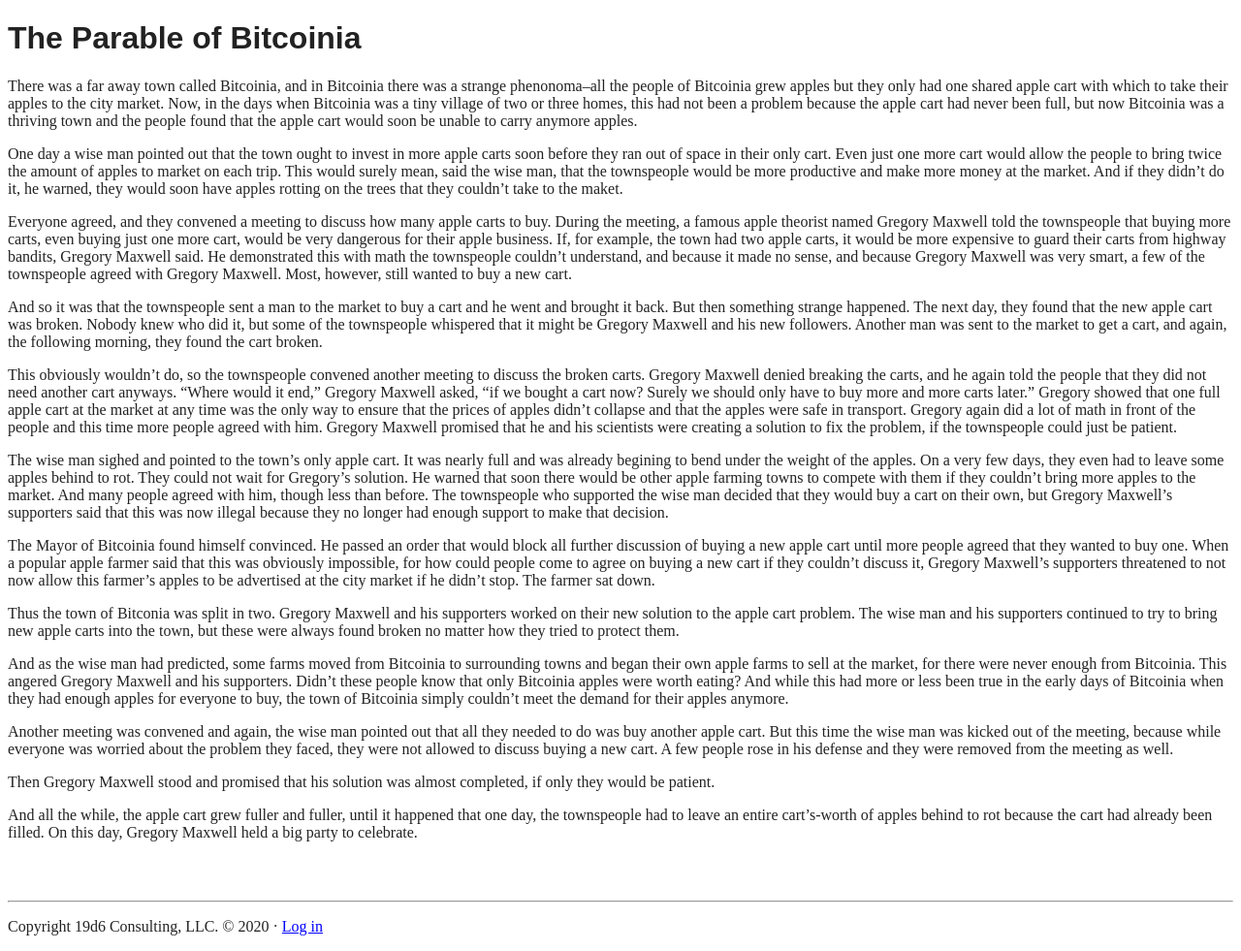
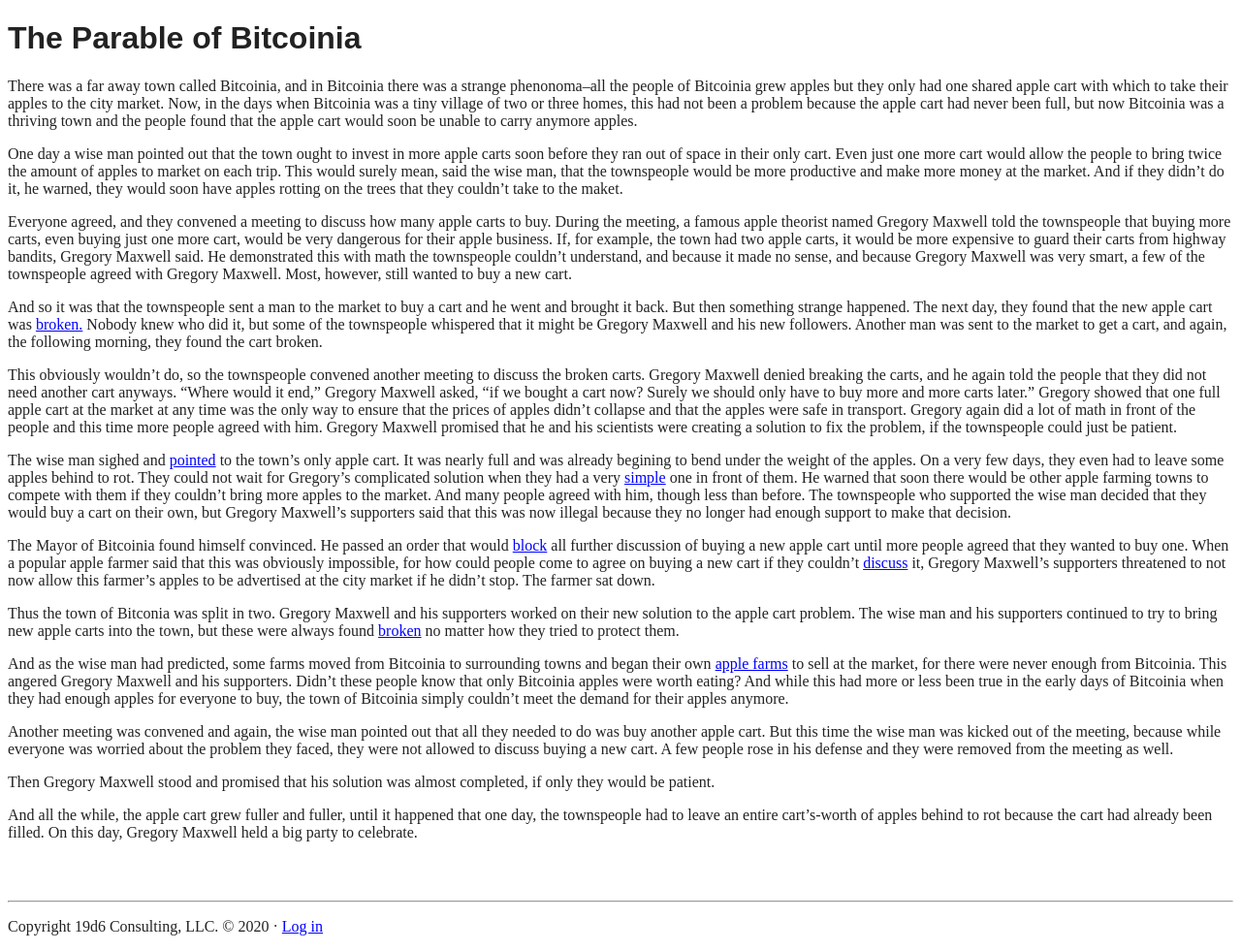
Before and after one commit to makgill/deryk, a Jekyll site: the page built from test.md, in a window 1280 px wide. Shown: the whole page at 97% size. Built offline with Jekyll 4.4.1, drawn with Linux system fonts in a browser that asks for light colours; some web fonts are replaced; our own code applies the rules of GitHub Pages for plain Markdown files.

Commit message:
Update test.md

```diff
--- a/test.md
+++ b/test.md
@@ -11,17 +11,17 @@ One day a wise man pointed out that the town ought to invest in more apple carts
 
 Everyone agreed, and they convened a meeting to discuss how many apple carts to buy. During the meeting, a famous apple theorist named Gregory Maxwell told the townspeople that buying more carts, even buying just one more cart, would be very dangerous for their apple business. If, for example, the town had two apple carts, it would be more expensive to guard their carts from highway bandits, Gregory Maxwell said. He demonstrated this with math the townspeople couldn't understand, and because it made no sense, and because Gregory Maxwell was very smart, a few of the townspeople agreed with Gregory Maxwell. Most, however, still wanted to buy a new cart.
 
-And so it was that the townspeople sent a man to the market to buy a cart and he went and brought it back. But then something strange happened. The next day, they found that the new apple cart was broken. Nobody knew who did it, but some of the townspeople whispered that it might be Gregory Maxwell and his new followers. Another man was sent to the market to get a cart, and again, the following morning, they found the cart broken.
+And so it was that the townspeople sent a man to the market to buy a cart and he went and brought it back. But then something strange happened. The next day, they found that the new apple cart was [broken.](https://www.reddit.com/r/Bitcoin/comments/3jj2hf/bitcoin_xt_nodes_being_ddosed/) Nobody knew who did it, but some of the townspeople whispered that it might be Gregory Maxwell and his new followers. Another man was sent to the market to get a cart, and again, the following morning, they found the cart broken.
 
 This obviously wouldn't do, so the townspeople convened another meeting to discuss the broken carts. Gregory Maxwell denied breaking the carts, and he again told the people that they did not need another cart anyways. "Where would it end," Gregory Maxwell asked, "if we bought a cart now? Surely we should only have to buy more and more carts later." Gregory showed that one full apple cart at the market at any time was the only way to ensure that the prices of apples didn't collapse and that the apples were safe in transport. Gregory again did a lot of math in front of the people and this time more people agreed with him. Gregory Maxwell promised that he and his scientists were creating a solution to fix the problem, if the townspeople could just be patient.
 
-The wise man sighed and pointed to the town's only apple cart. It was nearly full and was already begining to bend under the weight of the apples. On a very few days, they even had to leave some apples behind to rot. They could not wait for Gregory's solution. He warned that soon there would be other apple farming towns to compete with them if they couldn't bring more apples to the market. And many people agreed with him, though less than before. The townspeople who supported the wise man decided that they would buy a cart on their own, but Gregory Maxwell's supporters said that this was now illegal because they no longer had enough support to make that decision.
+The wise man sighed and [pointed](http://gavinandresen.ninja/why-increasing-the-max-block-size-is-urgent) to the town's only apple cart. It was nearly full and was already begining to bend under the weight of the apples. On a very few days, they even had to leave some apples behind to rot. They could not wait for Gregory's complicated solution when they had a very [simple](https://bitcointalk.org/index.php?topic=157141.msg1758131#msg1758131) one in front of them. He warned that soon there would be other apple farming towns to compete with them if they couldn't bring more apples to the market. And many people agreed with him, though less than before. The townspeople who supported the wise man decided that they would buy a cart on their own, but Gregory Maxwell's supporters said that this was now illegal because they no longer had enough support to make that decision.
 
-The Mayor of Bitcoinia found himself convinced. He passed an order that would block all further discussion of buying a new apple cart until more people agreed that they wanted to buy one. When a popular apple farmer said that this was obviously impossible, for how could people come to agree on buying a new cart if they couldn't discuss it, Gregory Maxwell's supporters threatened to not now allow this farmer's apples to be advertised at the city market if he didn't stop. The farmer sat down.
+The Mayor of Bitcoinia found himself convinced. He passed an order that would [block](https://www.reddit.com/r/Bitcoin/comments/3h9cq4/its_time_for_a_break_about_the_recent_mess/) all further discussion of buying a new apple cart until more people agreed that they wanted to buy one. When a popular apple farmer said that this was obviously impossible, for how could people come to agree on buying a new cart if they couldn't [discuss](https://www.reddit.com/r/Bitcoin/comments/3h9cq4/its_time_for_a_break_about_the_recent_mess/cu5g3ko) it, Gregory Maxwell's supporters threatened to not now allow this farmer's apples to be advertised at the city market if he didn't stop. The farmer sat down.
 
-Thus the town of Bitconia was split in two. Gregory Maxwell and his supporters worked on their new solution to the apple cart problem. The wise man and his supporters continued to try to bring new apple carts into the town, but these were always found broken no matter how they tried to protect them.
+Thus the town of Bitconia was split in two. Gregory Maxwell and his supporters worked on their new solution to the apple cart problem. The wise man and his supporters continued to try to bring new apple carts into the town, but these were always found [broken](https://news.bitcoin.com/bitcoin-classic-targeted-by-ddos-attacks/) no matter how they tried to protect them.
 
-And as the wise man had predicted, some farms moved from Bitcoinia to surrounding towns and began their own apple farms to sell at the market, for there were never enough from Bitcoinia. This angered Gregory Maxwell and his supporters. Didn't these people know that only Bitcoinia apples were worth eating? And while this had more or less been true in the early days of Bitcoinia when they had enough apples for everyone to buy, the town of Bitcoinia simply couldn't meet the demand for their apples anymore.
+And as the wise man had predicted, some farms moved from Bitcoinia to surrounding towns and began their own [apple farms](https://twitter.com/BraveSampson/status/1257026827643748354) to sell at the market, for there were never enough from Bitcoinia. This angered Gregory Maxwell and his supporters. Didn't these people know that only Bitcoinia apples were worth eating? And while this had more or less been true in the early days of Bitcoinia when they had enough apples for everyone to buy, the town of Bitcoinia simply couldn't meet the demand for their apples anymore.
 
 Another meeting was convened and again, the wise man pointed out that all they needed to do was buy another apple cart. But this time the wise man was kicked out of the meeting, because while everyone was worried about the problem they faced, they were not allowed to discuss buying a new cart. A few people rose in his defense and they were removed from the meeting as well.
 
```
